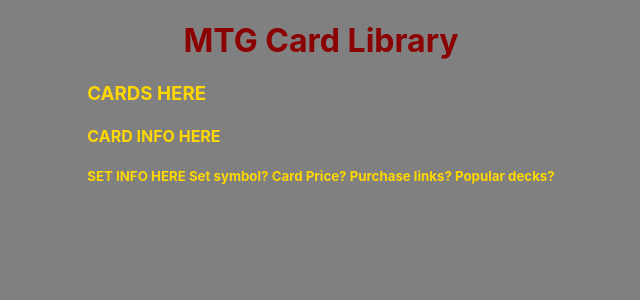
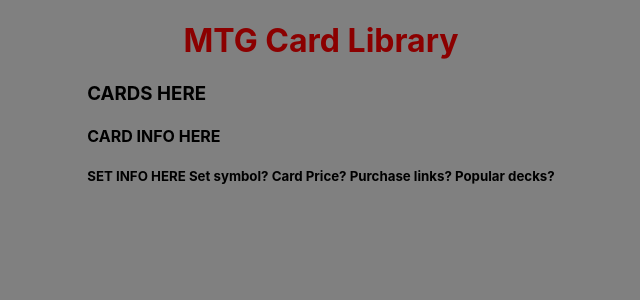
Before and after one commit to caseymacleod22/mtg-card-library, a React (Create React App) app: page / in a window 1280 px wide. Shown: the top 300 px of the page, without its empty margins (319-959 px from the left). Built offline with nearby package versions, Linux system fonts and the light colour scheme.

Commit message:
css removal

```diff
--- a/src/index.css
+++ b/src/index.css
@@ -23,6 +23,6 @@
   color: darkred;
 }
 
-h3, h4, h5 {
+/* h3, h4, h5 {
   color: gold;
-}
+} */
```
